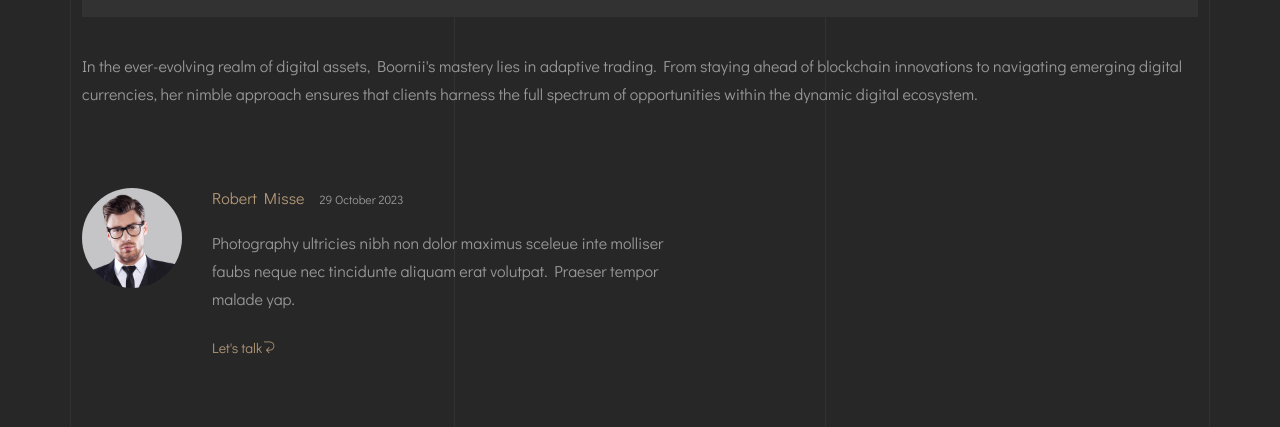
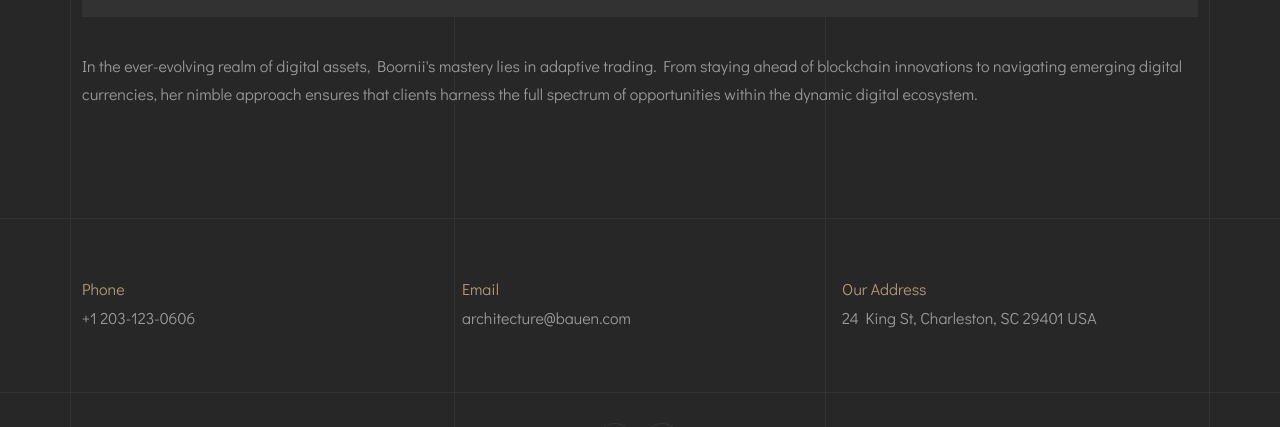
Before and after one commit to boorniifry/Boornii, a website: page post4.html in a window 1280 px wide. Shown: the part 870-1297 px from the top of the page. Drawn offline with nearby package versions, Linux system fonts and the light colour scheme.

Commit message:
post edit

```diff
--- a/post4.html
+++ b/post4.html
@@ -176,29 +176,6 @@
               </p>
             </div>
           </div>
-          <div class="bauen-comment-section">
-            <div class="row">
-              <!-- Comment -->
-              <div class="col-md-7">
-                <div class="bauen-post-comment-wrap">
-                  <div class="bauen-user-comment">
-                    <img src="img/team/1.jpg" alt="" />
-                  </div>
-                  <div class="bauen-user-content">
-                    <h3>Robert Misse<span> 29 October 2023</span></h3>
-                    <p>
-                      Photography ultricies nibh non dolor maximus sceleue inte
-                      molliser faubs neque nec tincidunte aliquam erat volutpat.
-                      Praeser tempor malade yap.
-                    </p>
-                    <a class="bauen-repay" href="#"
-                      >Let's talk<i class="ti-back-left"></i
-                    ></a>
-                  </div>
-                </div>
-              </div>
-            </div>
-          </div>
         </div>
       </section>
       <!-- Footer -->
```
Also changed, not shown: post.html (+2 -2 lines), post2.html (+2 -2 lines), post3.html (+2 -2 lines).
